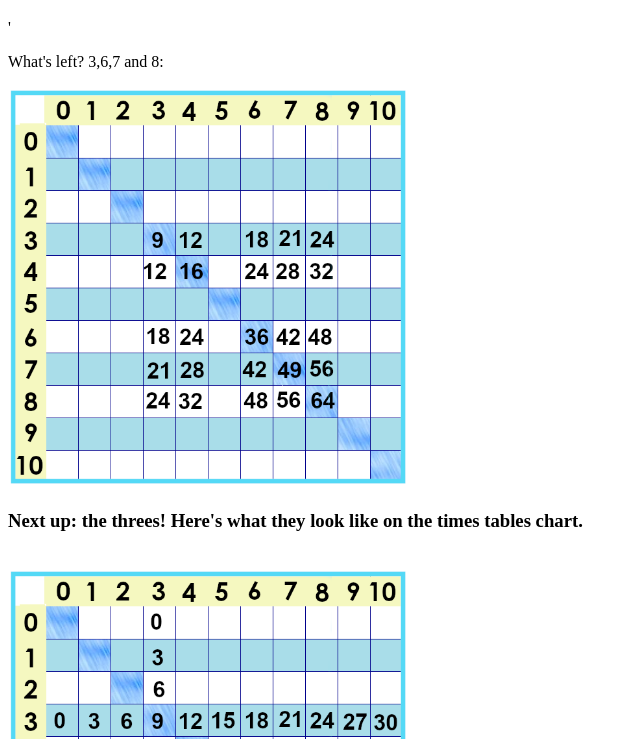
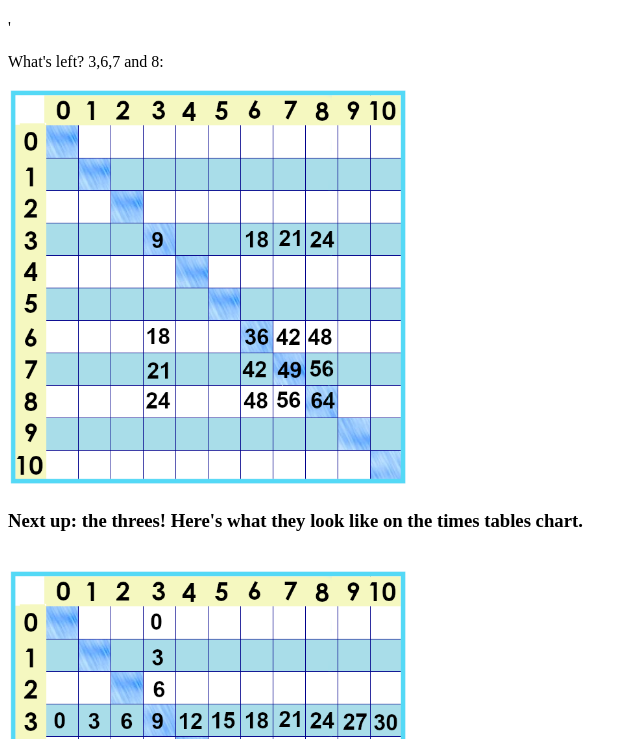
Before and after one commit to geonz/Nines-attemt-990, a plain HTML site: page index.html in a window 1280 px wide. Shown: the part 61-800 px from the top of the page, without its empty margins (0-640 px from the left). Drawn offline with Linux system fonts and the light colour scheme.

Commit message:
trhees threes

```diff
--- a/index.html
+++ b/index.html
@@ -11,7 +11,7 @@
   The Threes Times Tables          </hm><br></h1>
 <!-- You've got the ones at school, put 'em in here then  arbitrary change because github is weird.-->'
 <p>What's left?   3,6,7 and 8:     </p>
-  <img src= images/timesChart34678.png class="chart" alt= "times tables chart facts from 0 to 10" >
+  <img src= images/timesChart3678.png class="chart" alt= "times tables chart facts from 0 to 10" >
 <H3>Next up:   the threes! Here's what they look like on the times tables chart. </h3> <br>
   <img src= images/threesOnTimesChart.png class="chart" alt= "times tables chart showing only nines" >
 
```
Also changed, not shown: images/TimesChart346789.png (deleted), images/TimesChart4678.png (deleted), images/timesChart34678.png (deleted), images/timesChart3678.png (added), images/timesChart678.png (renamed from images/TimesChart678.png), images/timesChart78.png (renamed from images/TimesChart78.png).
